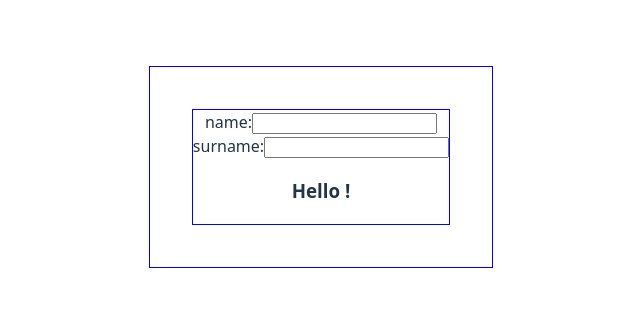
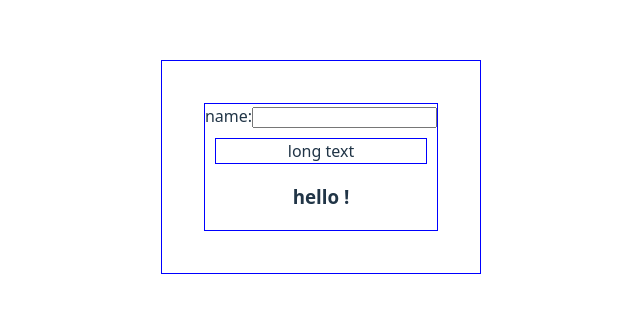
Before and after one commit to Alfaussa/TempConverter, a React (Vite) app in the folder TempConv/: page / in a window 1280 px wide. Shown: the part 233-546 px from the top of the page, without its empty margins (319-959 px from the left). Built offline with nearby package versions, Linux system fonts and the light colour scheme.

Commit message:
⊗jsrtPmHkAMe

```diff
--- a/TempConv/src/App.jsx
+++ b/TempConv/src/App.jsx
@@ -4,7 +4,7 @@ import Parent from './Parent';
 import BigBox from './BigBox';
 import './styles.css';
 import './App.css'
-
+import { Text } from './Text';
 import Child from './Child';
 
 
@@ -20,10 +20,7 @@ const [surn, setSurn] = useState('');
 			<input value={name} onChange={(e) => setName(e.target.value)} />
 		</label>
 		<br />
-		<label>
-			surname:
-			<input value={surn} onChange={(e) => setSurn(e.target.value)} />
-		</label>
+	<Text/>
     <Child name={name} />
 	</div>
     </>
--- a/TempConv/src/Child.jsx
+++ b/TempConv/src/Child.jsx
@@ -1,11 +1,16 @@
-import React from "react";
-import {memo} from "react";
+import React from 'react'
+
+import { memo } from 'react'
+
+const Child = memo(function Child({name}) {
+       console.log('child render')
+  return (
 
 
-const Child = memo( function Child({
-	name }) {
-	console.log('child render');
-	return <h3>Hello {name}!</h3>;
-});
+    <h3>hello {name}!</h3>
+  )
+})
+
+Child.propTypes = {}
 
 export default Child
--- /dev/null
+++ b/TempConv/src/Text.jsx
@@ -0,0 +1,10 @@
+import React from 'react'
+import { memo } from 'react'
+
+export const Text = memo(() => {
+    console.log('text render')
+  return (
+    <div>long text</div>
+
+  )
+})
```
